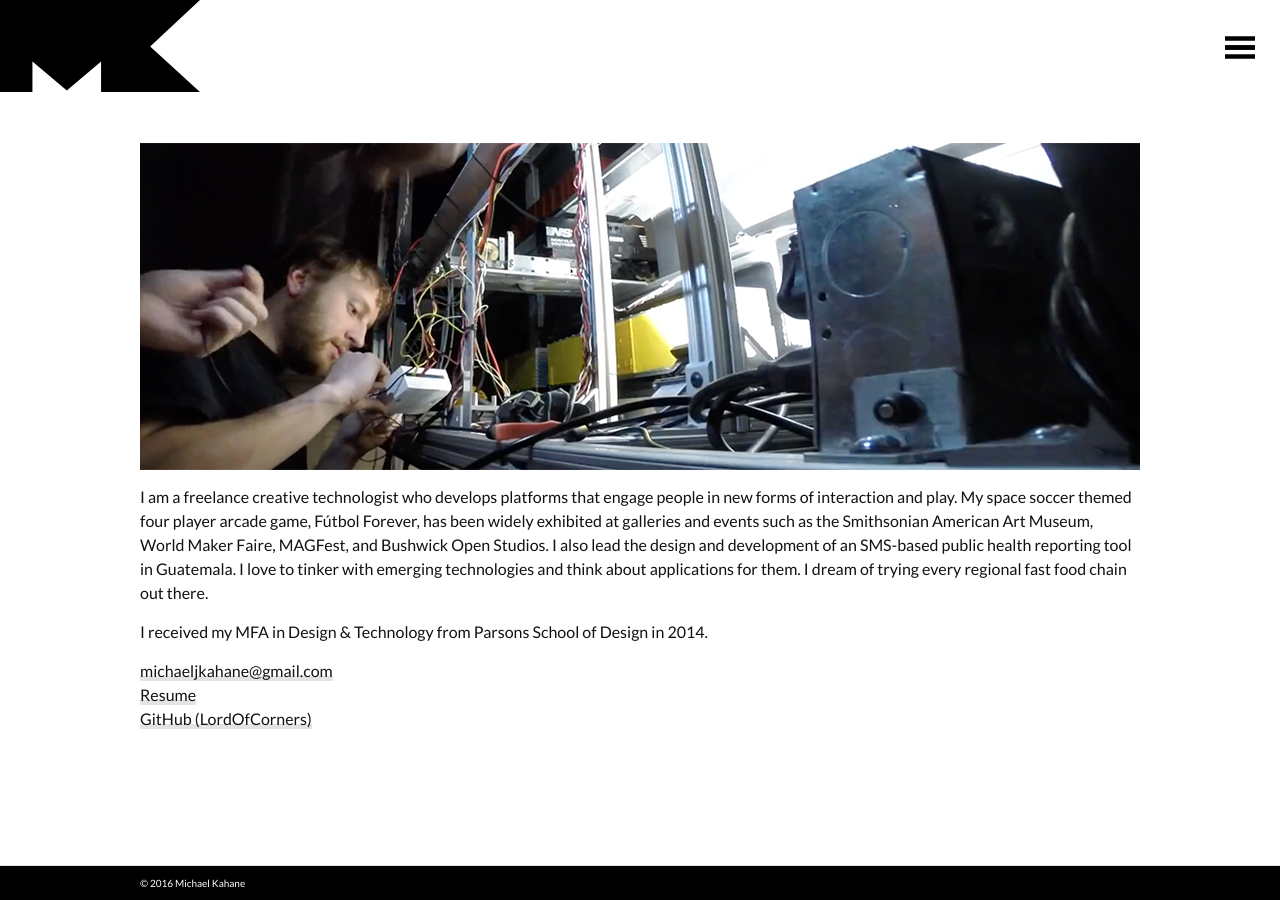
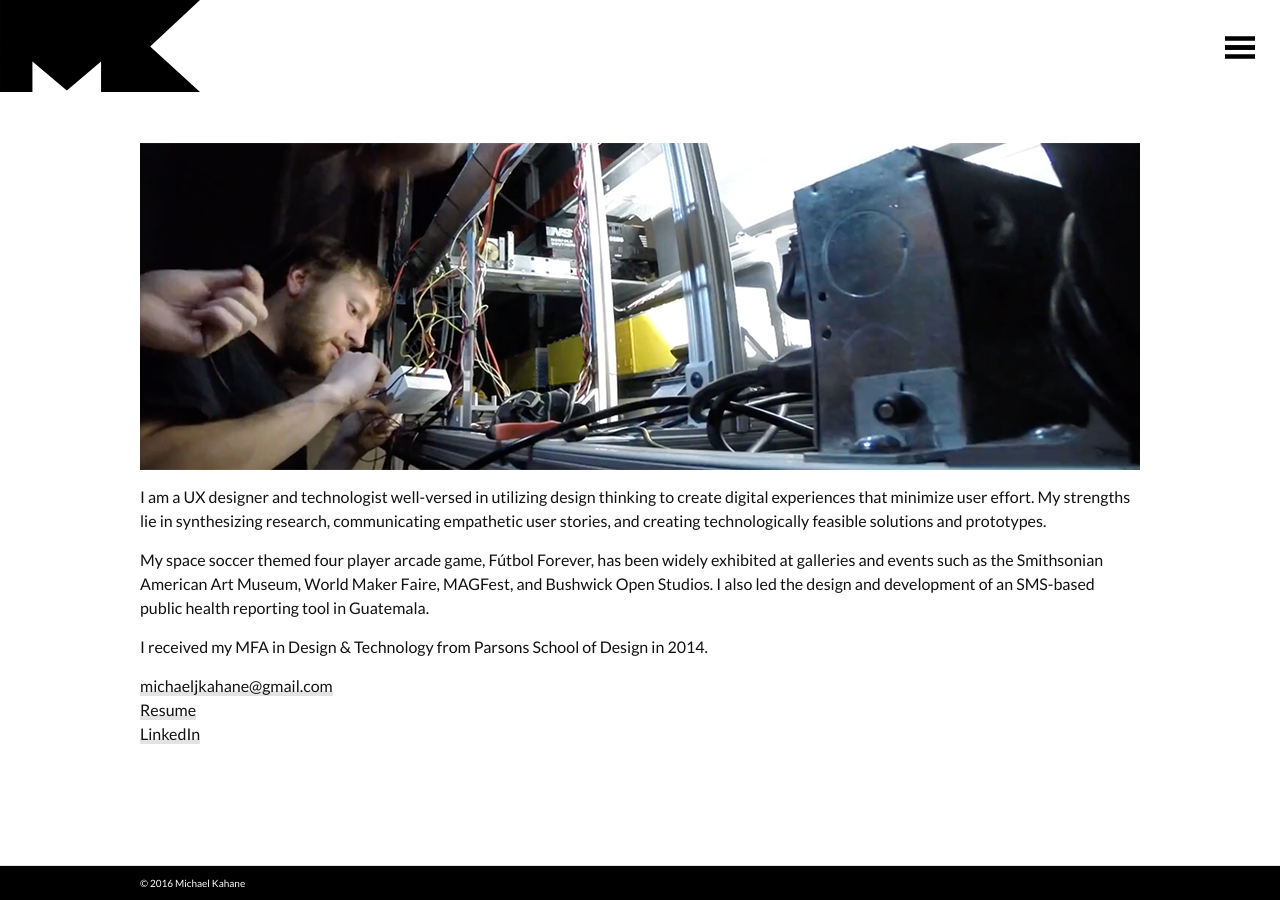
Before and after one commit to LordOfCorners/lordofcorners.github.io, a Jekyll site: the page built from about.html, in a window 1280 px wide. Built offline with Jekyll 4.4.1, drawn with Linux system fonts in a browser that asks for light colours.

Commit message:
updated about and menu

```diff
--- a/_includes/header.html
+++ b/_includes/header.html
@@ -39,10 +39,10 @@
 
 		{% endfor %}
 
-				<a href="https://github.com/LordOfCorners">
+				<a href="https://www.linkedin.com/in/michaelkahane">
 
 					<li class="menu_pages">
-						Github
+						LinkedIn
 					</li>
 
 				</a>
--- a/about.html
+++ b/about.html
@@ -11,11 +11,15 @@ order: 2
 	</p>
 
 	<p>
-		I am a freelance creative technologist who develops platforms that engage people in new forms of interaction and play. My space soccer themed four player arcade game, Fútbol Forever, has been widely exhibited at galleries and events such as the Smithsonian American Art Museum, World Maker Faire, MAGFest, and Bushwick Open Studios. I also lead the design and development of an SMS-based public health reporting tool in Guatemala. I love to tinker with emerging technologies and think about applications for them. I dream of trying every regional fast food chain out there.
+		I am a UX designer and technologist well-versed in utilizing design thinking to create digital experiences that minimize user effort. My strengths lie in synthesizing research, communicating empathetic user stories, and creating technologically feasible solutions and prototypes.
 	</p>
 
 	<p>
-	I received my MFA in Design & Technology from Parsons School of Design in 2014.
+		My space soccer themed four player arcade game, Fútbol Forever, has been widely exhibited at galleries and events such as the Smithsonian American Art Museum, World Maker Faire, MAGFest, and Bushwick Open Studios. I also led the design and development of an SMS-based public health reporting tool in Guatemala.
+	</p>
+
+	<p>
+		I received my MFA in Design & Technology from Parsons School of Design in 2014.
 	</p>
 
 	<div>
@@ -25,7 +29,7 @@ order: 2
 		 <a href="/kahane_resume.pdf">Resume</a>
 	</div>
 	<div>
-		 <a href="https://github.com/LordOfCorners">GitHub (LordOfCorners)</a>
+		 <a href="https://www.linkedin.com/in/michaelkahane">LinkedIn</a>
 	</div>
 
 </div>
```
